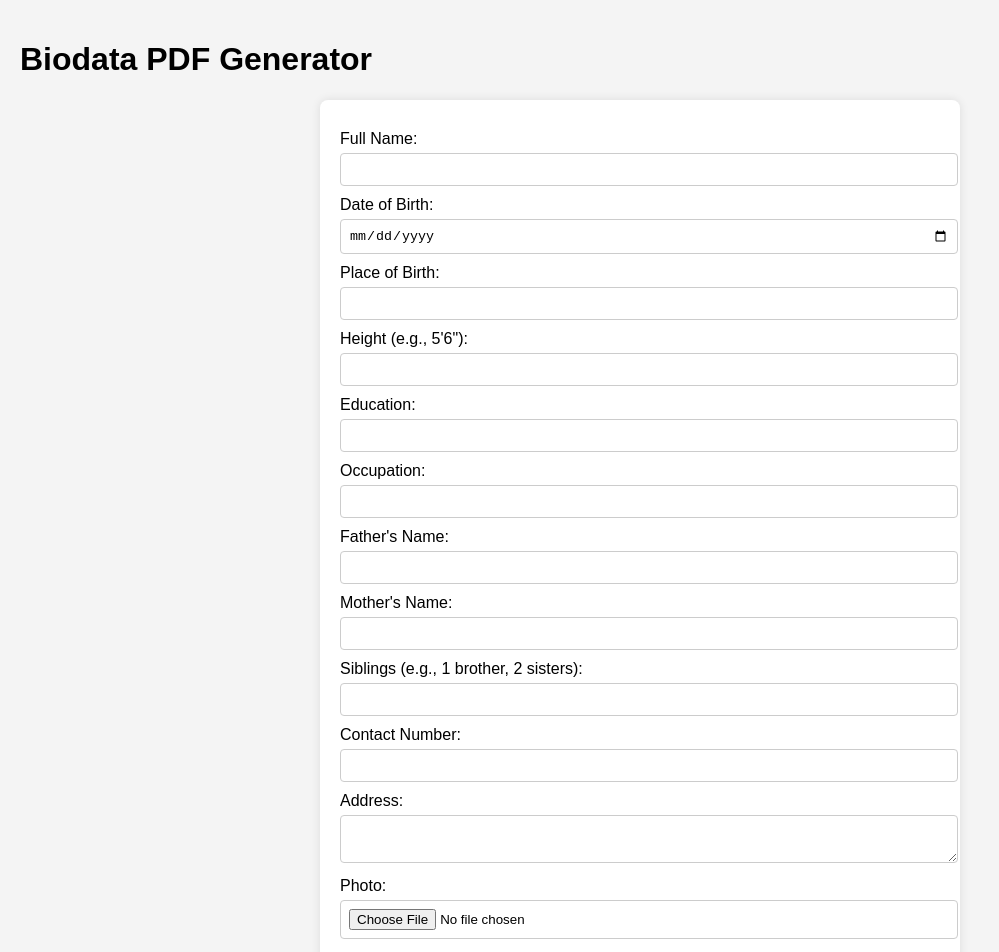
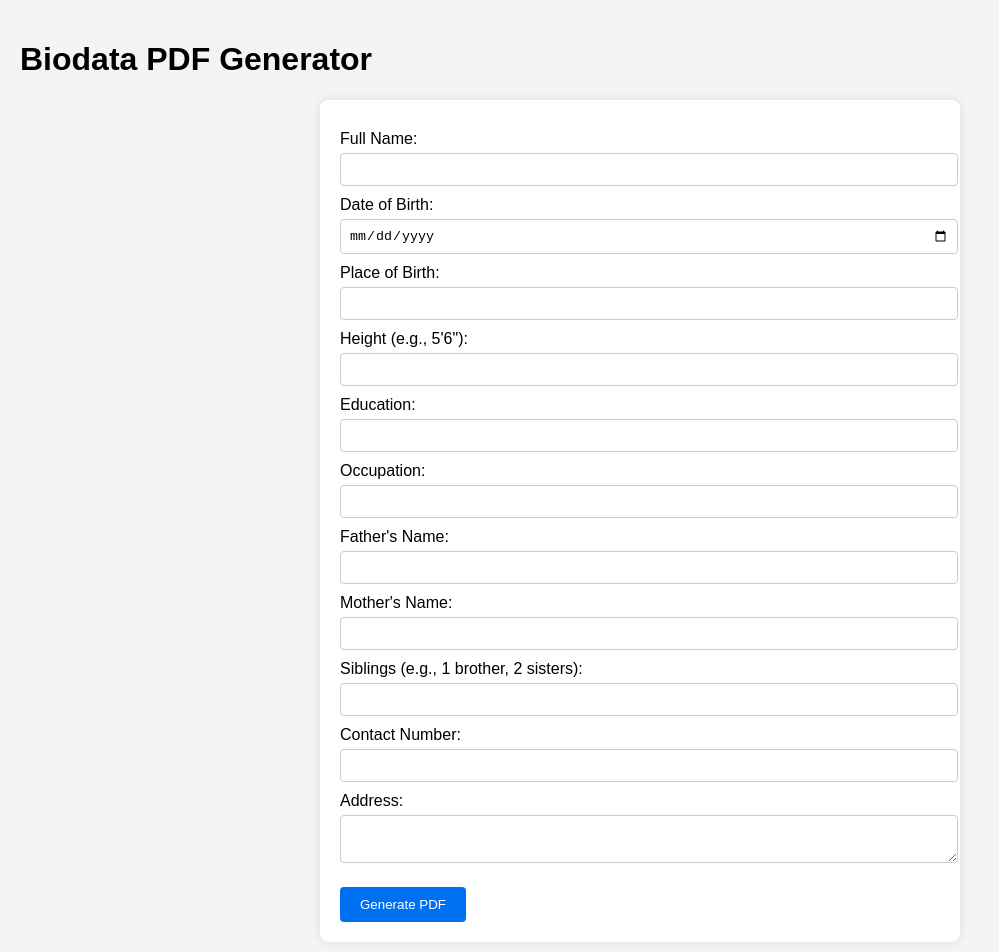
Before and after one commit to Darshan-Paliwal/Biodata_Builder, a Next.js app: page / in a window 1280 px wide. Shown: the top 952 px of the page, without its empty margins (0-999 px from the left). Built offline with nearby package versions, Linux system fonts and the light colour scheme.

Commit message:
Update page.tsx

```diff
--- a/app/page.tsx
+++ b/app/page.tsx
@@ -16,29 +16,17 @@ export default function Home() {
     contact: "",
     address: "",
   });
-  const [photo, setPhoto] = useState<string | null>(null);
   const [loading, setLoading] = useState(false);
 
   const handleChange = (e: React.ChangeEvent<HTMLInputElement | HTMLTextAreaElement>) => {
     setFormData({ ...formData, [e.target.name]: e.target.value });
   };
 
-  const handlePhotoChange = (e: React.ChangeEvent<HTMLInputElement>) => {
-    const file = e.target.files?.[0];
-    if (file) {
-      const reader = new FileReader();
-      reader.onloadend = () => {
-        setPhoto(reader.result as string);
-      };
-      reader.readAsDataURL(file);
-    }
-  };
-
   const handleSubmit = async (e: React.FormEvent) => {
     e.preventDefault();
     setLoading(true);
 
-    const data = { ...formData, photo };
+    const data = { ...formData }; // No photo included
 
     try {
       const response = await fetch("/api/generate-pdf", {
@@ -105,9 +93,6 @@ export default function Home() {
         <label>Address:</label>
         <textarea name="address" value={formData.address} onChange={handleChange} />
 
-        <label>Photo:</label>
-        <input type="file" accept="image/*" onChange={handlePhotoChange} />
-
         <button type="submit" disabled={loading}>
           {loading ? "Generating..." : "Generate PDF"}
         </button>
```
